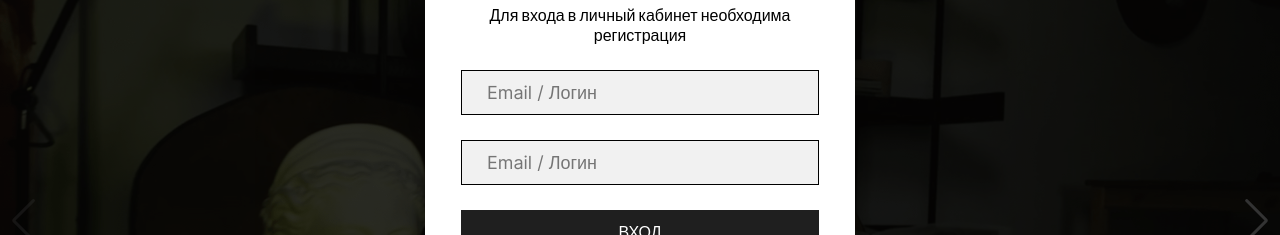
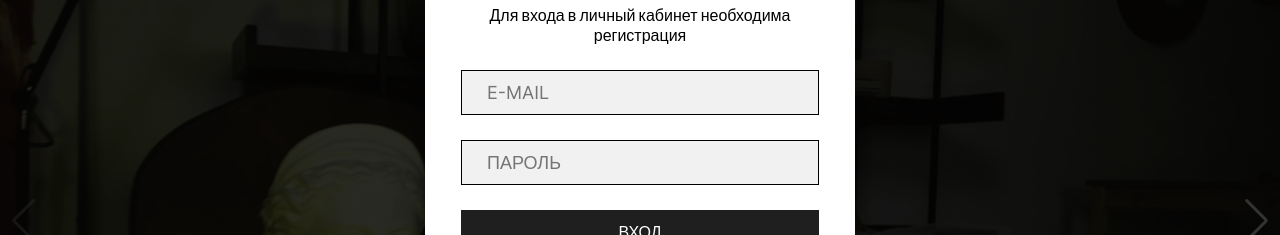
Before and after one commit to alvde-site/boutique, a React (Create React App) app: page / in a window 1280 px wide. Shown: the part 236-471 px from the top of the page. Built offline with nearby package versions, Linux system fonts and the light colour scheme.

Commit message:
feat: Add hasErrors

```diff
--- a/src/components/PopupWithAuth/PopupWithAuth.tsx
+++ b/src/components/PopupWithAuth/PopupWithAuth.tsx
@@ -1,26 +1,24 @@
+import { useState } from "react";
 import { useFormWithValidation } from "../../utils/formValidator";
 import PopupWithForm from "../PopupWithForm/PopupWithForm";
 interface IValues {
   authemail?: string;
   authpassword?: string;
 }
-interface IErrors {
-  authemail?: string;
-  authpassword?: string;
-}
 
-interface IFormWithValidation extends IValues, IErrors {
+interface IFormWithValidation extends IValues {
   values: IValues;
-  errors: IErrors;
+  errors: IValues;
   handleChange: (e: React.FormEvent<Element>) => void;
 }
 
 function PopupWithAuth(props: any) {
+  const [hasErrors, setHasErrors] = useState({} as IValues);
   const { values, handleChange, errors }: IFormWithValidation =
     useFormWithValidation();
   function handleSubmit(e: any) {
     e.preventDefault();
-    console.log(values)
+    setHasErrors(errors);
   }
 
   return (
@@ -38,14 +36,14 @@ function PopupWithAuth(props: any) {
         <label className="form__label" htmlFor="email">
           <input
             className={`form__input ${
-              errors["authemail"] && "form__input_type_error"
+              hasErrors["authemail"] && "form__input_type_error"
             }`}
             value={values["authemail"] || ""}
             type="email"
             id="authemail"
             name="authemail"
             onChange={handleChange}
-            placeholder="Email / Логин"
+            placeholder="E-MAIL"
             required
             minLength={2}
           />
@@ -55,14 +53,14 @@ function PopupWithAuth(props: any) {
         <label className="form__label" htmlFor="password">
           <input
             className={`form__input ${
-              errors["authpassword"] && "form__input_type_error"
+              hasErrors["authpassword"] && "form__input_type_error"
             }`}
             value={values["authpassword"] || ""}
             type="password"
             id="authpassword"
             name="authpassword"
             onChange={handleChange}
-            placeholder="Email / Логин"
+            placeholder="ПАРОЛЬ"
             required
             minLength={4}
           />
--- a/src/components/PopupWithAuth/_popupWithAuth.scss
+++ b/src/components/PopupWithAuth/_popupWithAuth.scss
@@ -27,6 +27,10 @@
 
 .form__input_type_error {
   border: 1px solid #f00;
+  color: #f00;
+  &::placeholder {
+    color: rgba(#f00, .5);
+  }
 }
 
 .input::placeholder {
```
